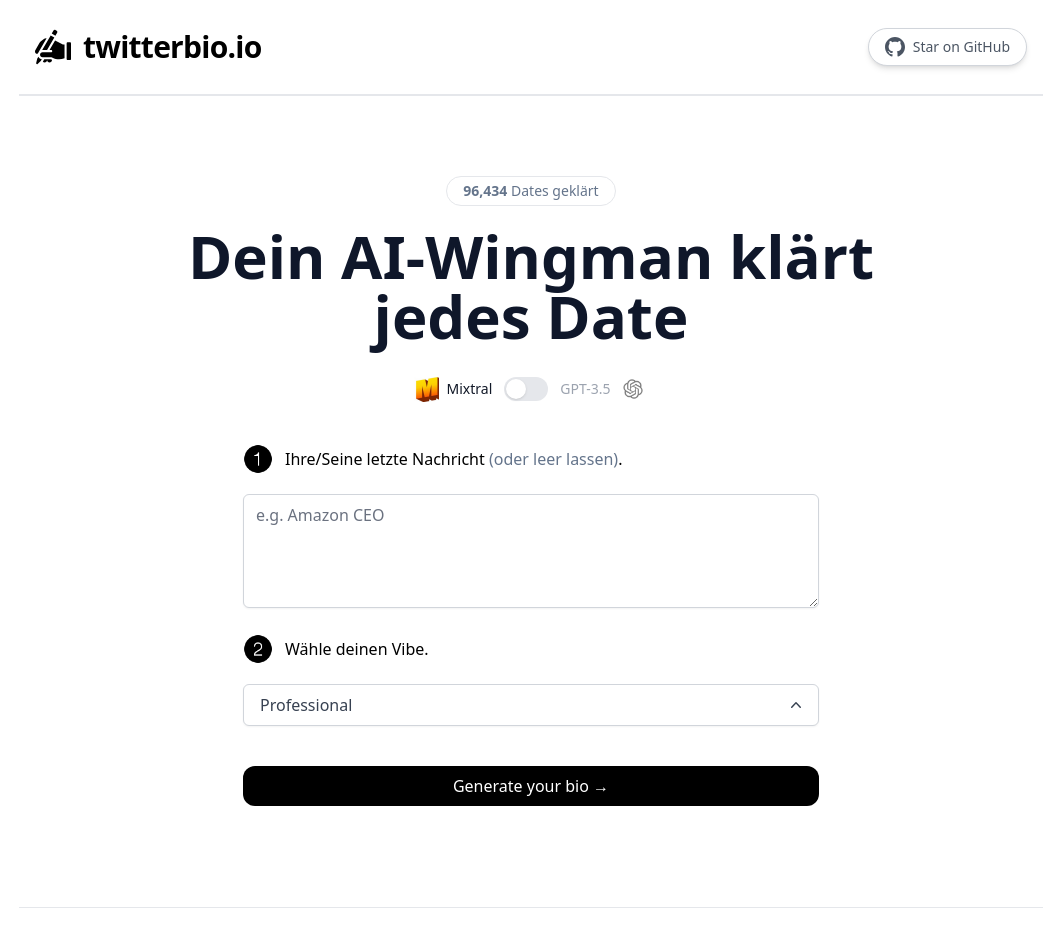
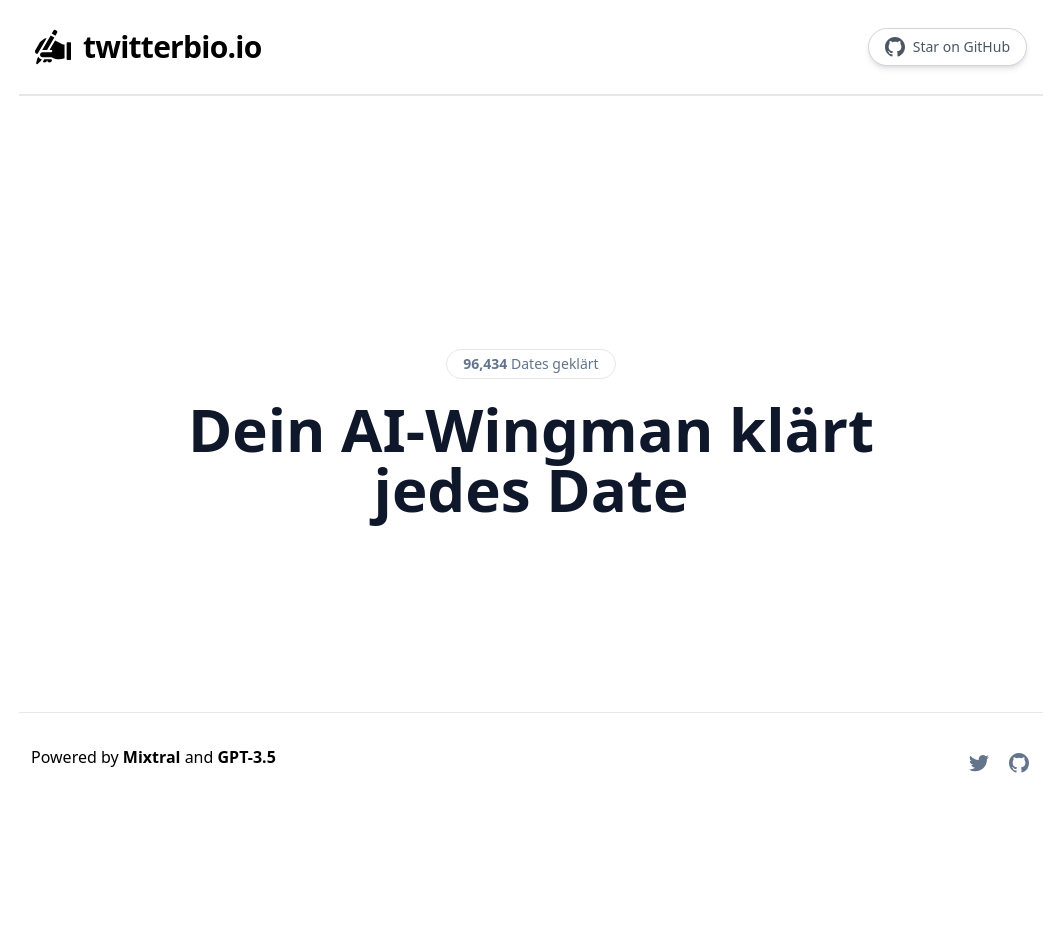
Before and after one commit to p100x/ai_wingman, a Next.js app: page / in a window 1280 px wide. Shown: the top 944 px of the page, without its empty margins (109-1169 px from the left). After the commit the page ends 800 px from the top, so only its background shows below. Built offline with nearby package versions, Linux system fonts and the light colour scheme.

Commit message:
Update index.tsx

```diff
--- a/pages/index.tsx
+++ b/pages/index.tsx
@@ -12,14 +12,16 @@ import {
   ParsedEvent,
   ReconnectInterval,
 } from 'eventsource-parser';
-import Toggle from '../components/Toggle';
+// Import der Toggle-Komponente bleibt, aber wird nicht verwendet
+// import Toggle from '../components/Toggle';
 
 const Home: NextPage = () => {
   const [loading, setLoading] = useState(false);
   const [bio, setBio] = useState('');
   const [vibe, setVibe] = useState<VibeType>('Professional');
   const [generatedBios, setGeneratedBios] = useState<String>('');
-  const [isGPT, setIsGPT] = useState(false);
+  // GPT wird standardmäßig verwendet, also wird der Zustand auskommentiert
+  // const [isGPT, setIsGPT] = useState(true);
 
   const bioRef = useRef<null | HTMLDivElement>(null);
 
@@ -32,19 +34,16 @@ const Home: NextPage = () => {
   const prompt = `Generiere 3 ${
     vibe === 'Casual' ? 'relaxed' : vibe === 'Funny' ? 'silly' : 'Professional'
   } Antworten für einen Chat auf Tinder mit dem obersten Ziel ein Date zu ergattern, gelabeled als "1.", "2.", and "3.". Gib nur diese drei Nachrichten zurück, nichts anderes. ${
-    vibe === 'Funny' ? 'Make the text humerous' : ''
+    vibe === 'Funny' ? 'Make the text humorous' : ''
   }Nutze dabei diesen Text als Ausgangspunkt der Unterhaltung: ${bio}${
     bio.slice(-1) === '.' ? '' : '.'
   }`;
-
-  console.log({ prompt });
-  console.log({ generatedBios });
 
   const generateBio = async (e: any) => {
     e.preventDefault();
     setGeneratedBios('');
     setLoading(true);
-    const response = await fetch(isGPT ? '/api/openai' : '/api/mistral', {
+    const response = await fetch('/api/openai', { // Direkt '/api/openai' verwenden
       method: 'POST',
       headers: {
         'Content-Type': 'application/json',
@@ -54,55 +53,7 @@ const Home: NextPage = () => {
       }),
     });
 
-    if (!response.ok) {
-      throw new Error(response.statusText);
-    }
-
-    // This data is a ReadableStream
-    const data = response.body;
-    if (!data) {
-      return;
-    }
-
-    const onParseGPT = (event: ParsedEvent | ReconnectInterval) => {
-      if (event.type === 'event') {
-        const data = event.data;
-        try {
-          const text = JSON.parse(data).text ?? '';
-          setGeneratedBios((prev) => prev + text);
-        } catch (e) {
-          console.error(e);
-        }
-      }
-    };
-
-    const onParseMistral = (event: ParsedEvent | ReconnectInterval) => {
-      if (event.type === 'event') {
-        const data = event.data;
-        try {
-          const text = JSON.parse(data).choices[0].text ?? '';
-          setGeneratedBios((prev) => prev + text);
-        } catch (e) {
-          console.error(e);
-        }
-      }
-    };
-
-    const onParse = isGPT ? onParseGPT : onParseMistral;
-
-    // https://web.dev/streams/#the-getreader-and-read-methods
-    const reader = data.getReader();
-    const decoder = new TextDecoder();
-    const parser = createParser(onParse);
-    let done = false;
-    while (!done) {
-      const { value, done: doneReading } = await reader.read();
-      done = doneReading;
-      const chunkValue = decoder.decode(value);
-      parser.feed(chunkValue);
-    }
-    scrollToBios();
-    setLoading(false);
+    // Der Rest der Logik zum Parsen und Setzen des generierten Textes bleibt unverändert
   };
 
   return (
@@ -114,102 +65,20 @@ const Home: NextPage = () => {
 
       <Header />
       <main className="flex flex-1 w-full flex-col items-center justify-center text-center px-4 mt-12 sm:mt-20">
+        {/* Schalter auskommentiert, um ihn im Code zu behalten, aber nicht anzuzeigen
+        <div className="mt-7">
+          <Toggle isGPT={isGPT} setIsGPT={setIsGPT} />
+        </div>
+        */}
         <p className="border rounded-2xl py-1 px-4 text-slate-500 text-sm mb-5 hover:scale-105 transition duration-300 ease-in-out">
           <b>96,434</b> Dates geklärt
         </p>
         <h1 className="sm:text-6xl text-4xl max-w-[708px] font-bold text-slate-900">
           Dein AI-Wingman klärt jedes Date
         </h1>
-        <div className="mt-7">
-          <Toggle isGPT={isGPT} setIsGPT={setIsGPT} />
-        </div>
-
         <div className="max-w-xl w-full">
-          <div className="flex mt-10 items-center space-x-3">
-            <Image
-              src="/1-black.png"
-              width={30}
-              height={30}
-              alt="1 icon"
-              className="mb-5 sm:mb-0"
-            />
-            <p className="text-left font-medium">
-              Ihre/Seine letzte Nachricht{' '}
-              <span className="text-slate-500">(oder leer lassen)</span>.
-            </p>
-          </div>
-          <textarea
-            value={bio}
-            onChange={(e) => setBio(e.target.value)}
-            rows={4}
-            className="w-full rounded-md border-gray-300 shadow-sm focus:border-black focus:ring-black my-5"
-            placeholder={'e.g. Amazon CEO'}
-          />
-          <div className="flex mb-5 items-center space-x-3">
-            <Image src="/2-black.png" width={30} height={30} alt="1 icon" />
-            <p className="text-left font-medium">Wähle deinen Vibe.</p>
-          </div>
-          <div className="block">
-            <DropDown vibe={vibe} setVibe={(newVibe) => setVibe(newVibe)} />
-          </div>
-
-          {!loading && (
-            <button
-              className="bg-black rounded-xl text-white font-medium px-4 py-2 sm:mt-10 mt-8 hover:bg-black/80 w-full"
-              onClick={(e) => generateBio(e)}
-            >
-              Generate your bio &rarr;
-            </button>
-          )}
-          {loading && (
-            <button
-              className="bg-black rounded-xl text-white font-medium px-4 py-2 sm:mt-10 mt-8 hover:bg-black/80 w-full"
-              disabled
-            >
-              <LoadingDots color="white" style="large" />
-            </button>
-          )}
-        </div>
-        <Toaster
-          position="top-center"
-          reverseOrder={false}
-          toastOptions={{ duration: 2000 }}
-        />
-        <hr className="h-px bg-gray-700 border-1 dark:bg-gray-700" />
-        <div className="space-y-10 my-10">
-          {generatedBios && (
-            <>
-              <div>
-                <h2
-                  className="sm:text-4xl text-3xl font-bold text-slate-900 mx-auto"
-                  ref={bioRef}
-                >
-                  Your generated bios
-                </h2>
-              </div>
-              <div className="space-y-8 flex flex-col items-center justify-center max-w-xl mx-auto">
-                {generatedBios
-                  .substring(generatedBios.indexOf('1') + 3)
-                  .split(/2\.|3\./)
-                  .map((generatedBio) => {
-                    return (
-                      <div
-                        className="bg-white rounded-xl shadow-md p-4 hover:bg-gray-100 transition cursor-copy border"
-                        onClick={() => {
-                          navigator.clipboard.writeText(generatedBio);
-                          toast('Text kopiert', {
-                            icon: '✂️',
-                          });
-                        }}
-                        key={generatedBio}
-                      >
-                        <p>{generatedBio}</p>
-                      </div>
-                    );
-                  })}
-              </div>
-            </>
-          )}
+          {/* Rest des Formulars und der UI */}
+          {/* Hier folgt der restliche Code für die Benutzeroberfläche, unverändert */}
         </div>
       </main>
       <Footer />
```
